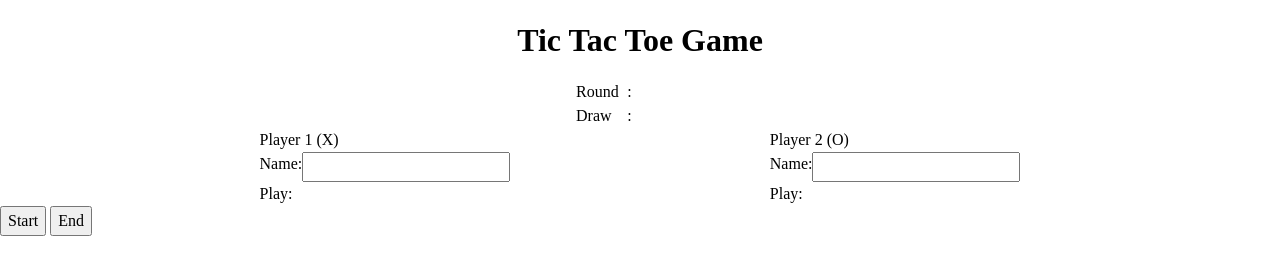
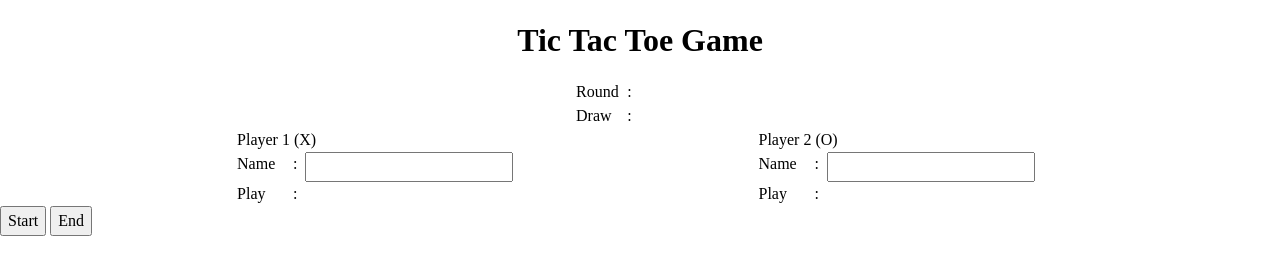
Before and after one commit to nicol4us/tic-tac-toe, a plain HTML site: page index.html in a window 1280 px wide. Drawn offline with Linux system fonts and the light colour scheme.

Commit message:
Add gap into player sectin element

```diff
--- a/style.css
+++ b/style.css
@@ -73,4 +73,9 @@
 
   .player-section {
     display: flex;
+    gap: 8px;
   }
+
+  .name {
+    width: 3em;
+  }
```
